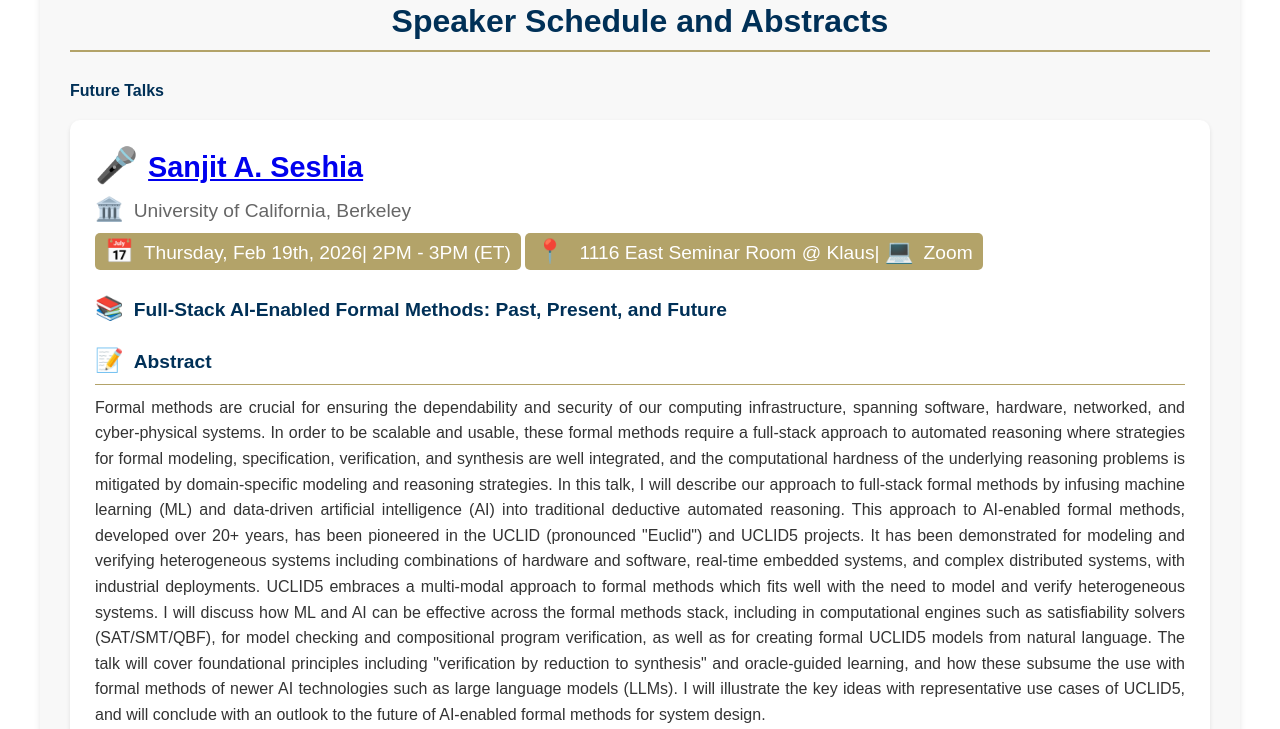
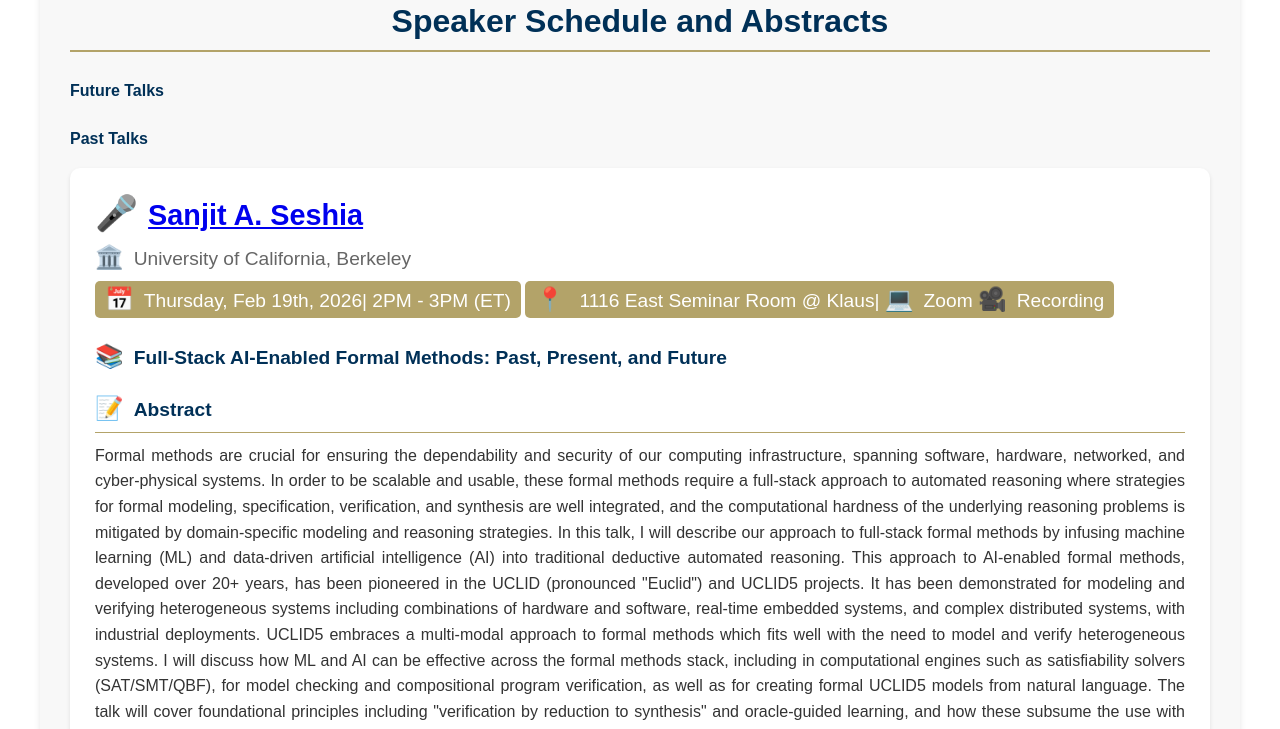
Before and after one commit to foundationsofai/foundationsofai.github.io, a plain HTML site: page index.html in a window 1280 px wide. Shown: the part 996-1725 px from the top of the page. Drawn offline with Linux system fonts and the light colour scheme; a script that the page names is missing.

Commit message:
Added Recording link for Sanjit Sashia's talk

```diff
--- a/index.html
+++ b/index.html
@@ -360,6 +360,13 @@
 
             <h4 style="color: #003057; margin: 30px 0 20px;">Future Talks</h4>
 
+
+
+
+
+
+            <h4 style="color: #003057; margin: 30px 0 20px;">Past Talks</h4>
+
              <ul>
                 <li>
                     <span class="speaker"><span class="emoji">🎤</span><a href="https://people.eecs.berkeley.edu/~sseshia/" target="_blank">Sanjit A. Seshia</a></span>
@@ -368,6 +375,7 @@
                     <span class="location">
                         <span class="emoji">📍</span> 1116 East Seminar Room @ Klaus|
                         <span class="emoji">💻</span><a href="https://gatech.zoom.us/j/93037531780?pwd=P9rAY6HGuAbysXWqzcMbzzVwbHlhlI.1" target="_blank">Zoom</a>
+                        <span class="emoji">🎥</span><a href="https://mediaspace.gatech.edu/media/FoAI+Seminar+Series+%28Feb+19%29%3A+Sanjit+A.+Seshia/1_t6n6lbx4" target="_blank">Recording</a>
                     </span>
                     <span class="topic"><span class="emoji">📚</span>Full-Stack AI-Enabled Formal Methods: Past, Present, and Future</span>
                     <div class="abstract">
@@ -388,7 +396,7 @@ Sanjit A. Seshia is the Cadence Founders Chair Professor in the Department of El
                 </li>
              </ul>
 
-            <h4 style="color: #003057; margin: 30px 0 20px;">Past Talks</h4>
+
              <ul>
                 <li>
                     <span class="speaker"><span class="emoji">🎤</span><a href="" target="_blank">Walter Moreira</a></span>
```
